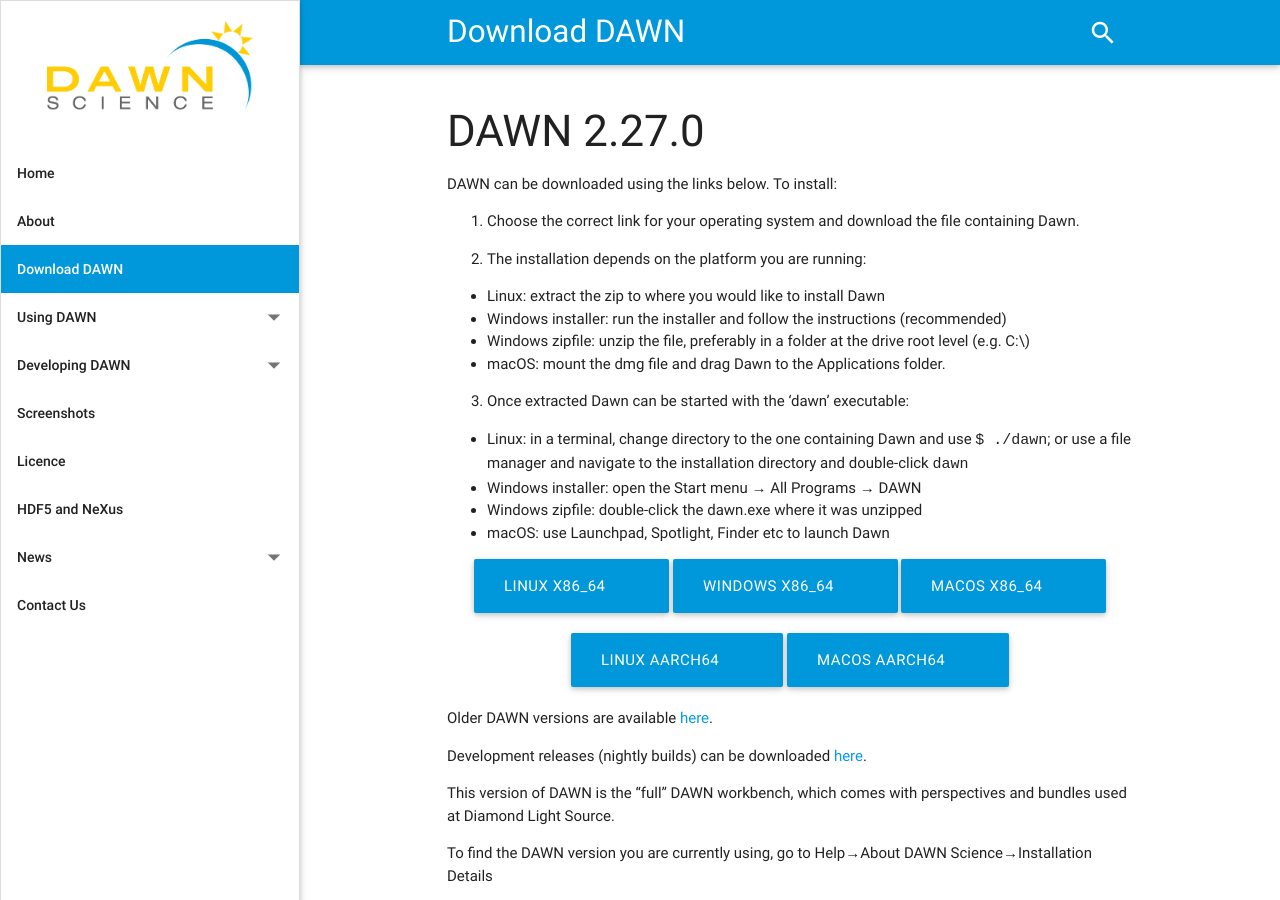
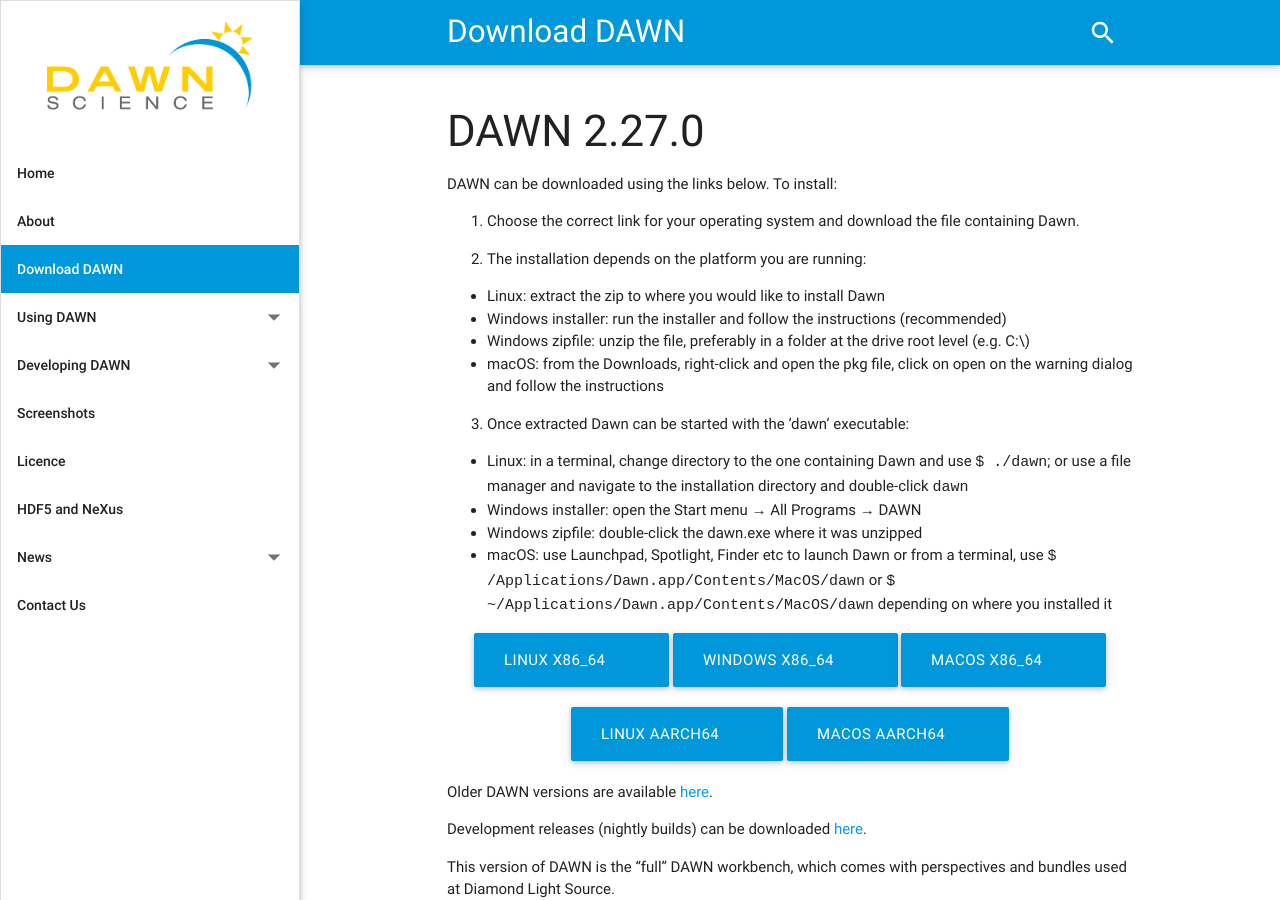
Before and after one commit to DawnScience/dawn-website, a Jekyll site: the page built from _pages/02_download-dawn.md, in a window 1280 px wide and 900 px high. Built offline with Jekyll 4.4.1, drawn with Linux system fonts in a browser that asks for light colours; nearby versions of some CDN libraries.

Commit message:
Update installation instructions for macOS

```diff
--- a/_pages/02_download-dawn.md
+++ b/_pages/02_download-dawn.md
@@ -15,7 +15,7 @@
     * Linux: extract the zip to where you would like to install Dawn
     * Windows installer: run the installer and follow the instructions (recommended)
     * Windows zipfile: unzip the file, preferably in a folder at the drive root level (e.g. C:\\)
-    * macOS: mount the dmg file and drag Dawn to the Applications folder.
+    * macOS: from the Downloads, right-click and open the pkg file, click on open on the warning dialog and follow the instructions
 
 3. Once extracted Dawn can be started with the 'dawn' executable:
 
@@ -23,7 +23,8 @@
     or use a file manager and navigate to the installation directory and double-click `dawn`
     * Windows installer: open the Start menu &rarr; All Programs &rarr; DAWN
     * Windows zipfile: double-click the dawn.exe where it was unzipped
-    * macOS: use Launchpad, Spotlight, Finder etc to launch Dawn
+    * macOS: use Launchpad, Spotlight, Finder etc to launch Dawn or from a terminal, use `$ /Applications/Dawn.app/Contents/MacOS/dawn`
+    or `$ ~/Applications/Dawn.app/Contents/MacOS/dawn` depending on where you installed it
 
 <script>
 	function showHide(elementId){
```
